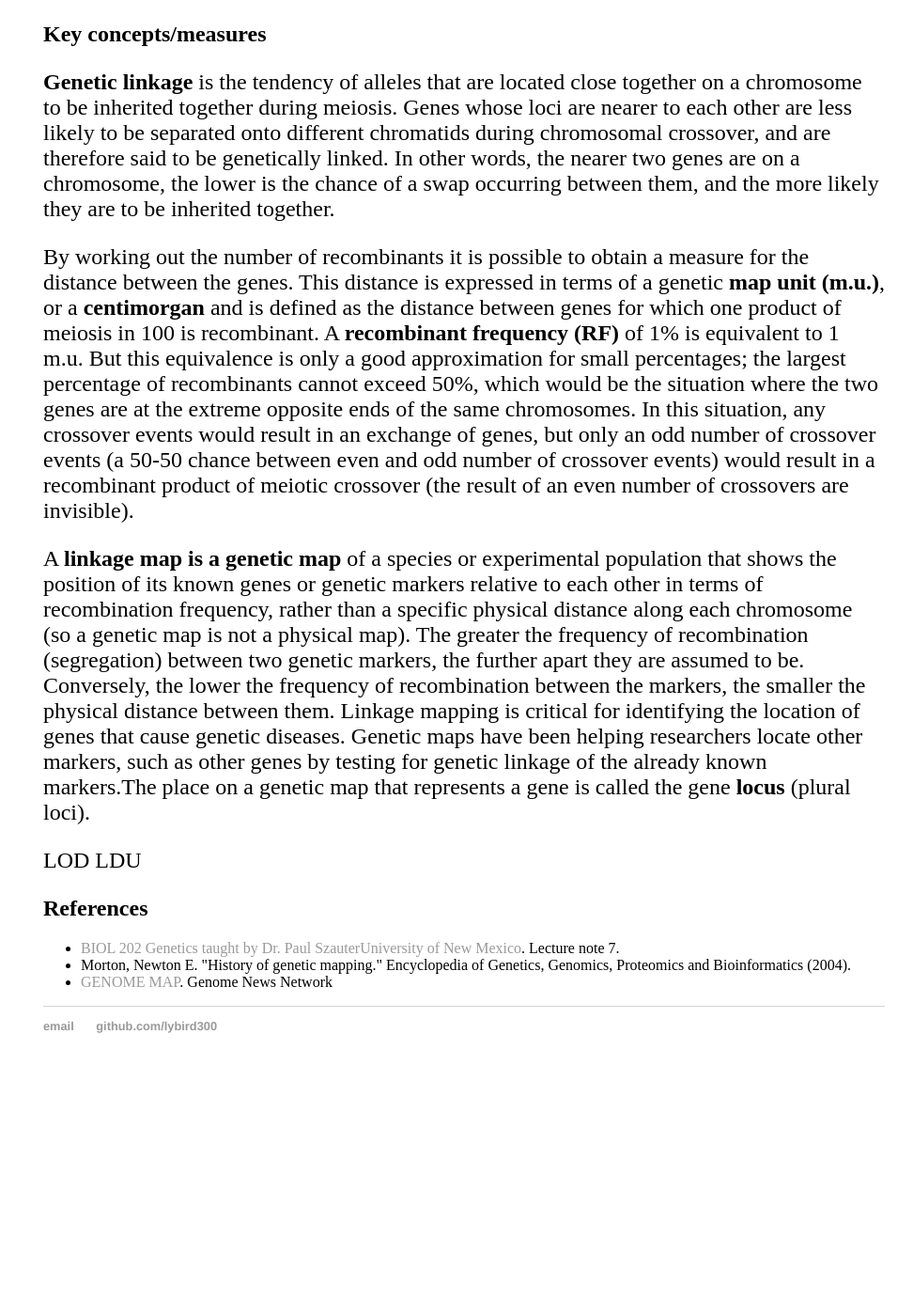
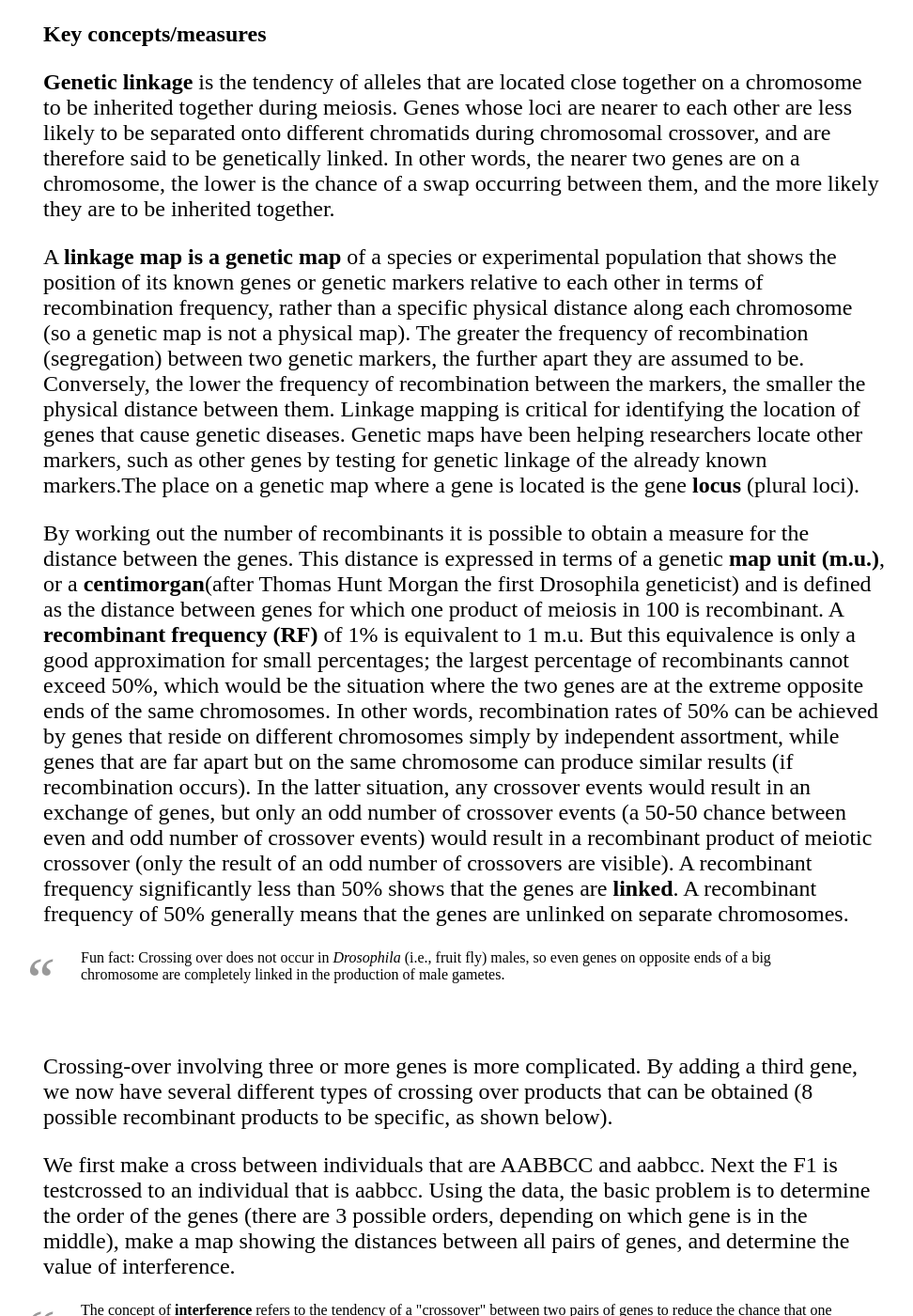
Before and after one commit to lybird300/lybird300.github.io, a Jekyll site: the page built from _posts/2015-04-21-gene-maps.md, in a window 1280 px wide and 1400 px high, scrolled down 3044 px. Shown: the whole window at 94% size, without its empty margins (146-1118 px from the left). Built offline with Jekyll 4.4.1, drawn with Linux system fonts in a browser that asks for light colours; before the commit the page ends 4203 px from its top, so only the background shows below that; some of the changed text lies outside the part shown.

Commit message:
Update 2015-04-21-gene-maps.md

```diff
--- a/_posts/2015-04-21-gene-maps.md
+++ b/_posts/2015-04-21-gene-maps.md
@@ -26,11 +26,27 @@
 <b>Genetic linkage</b> is the tendency of alleles that are located close together on a chromosome to be inherited together during meiosis. Genes whose loci are nearer to each other are less likely to be separated onto different chromatids during chromosomal crossover, and are therefore said to be genetically linked. In other words, the nearer two genes are on a chromosome, the lower is the chance of a swap occurring between them, and the more likely they are to be inherited together.
 <br/>
 
-By working out the number of recombinants it is possible to obtain a measure for the distance between the genes. This distance is expressed in terms of a genetic<b> map unit (m.u.)</b>, or a <b>centimorgan</b> and is defined as the distance between genes for which one product of meiosis in 100 is recombinant. A <b>recombinant frequency (RF)</b> of 1% is equivalent to 1 m.u. But this equivalence is only a good approximation for small percentages; the largest percentage of recombinants cannot exceed 50%, which would be the situation where the two genes are at the extreme opposite ends of the same chromosomes. In this situation, any crossover events would result in an exchange of genes, but only an odd number of crossover events (a 50-50 chance between even and odd number of crossover events) would result in a recombinant product of meiotic crossover (the result of an even number of crossovers are invisible).
+A <b>linkage map is a genetic map</b> of a species or experimental population that shows the position of its known genes or genetic markers relative to each other in terms of recombination frequency, rather than a specific physical distance along each chromosome (so a genetic map is not a physical map). The greater the frequency of recombination (segregation) between two genetic markers, the further apart they are assumed to be. Conversely, the lower the frequency of recombination between the markers, the smaller the physical distance between them. Linkage mapping is critical for identifying the location of genes that cause genetic diseases. Genetic maps have been helping researchers locate other markers, such as other genes by testing for genetic linkage of the already known markers.The place on a genetic map where a gene is located is the gene <b>locus</b> (plural loci).
+
+By working out the number of recombinants it is possible to obtain a measure for the distance between the genes. This distance is expressed in terms of a genetic<b> map unit (m.u.)</b>, or a <b>centimorgan</b>(after Thomas Hunt Morgan the first Drosophila geneticist) and is defined as the distance between genes for which one product of meiosis in 100 is recombinant. A <b>recombinant frequency (RF)</b> of 1% is equivalent to 1 m.u. But this equivalence is only a good approximation for small percentages; the largest percentage of recombinants cannot exceed 50%, which would be the situation where the two genes are at the extreme opposite ends of the same chromosomes. In other words, recombination rates of 50% can be achieved by genes that reside on different chromosomes simply by independent assortment, while genes that are far apart but on the same chromosome can produce similar results (if recombination occurs). In the latter situation, any crossover events would result in an exchange of genes, but only an odd number of crossover events (a 50-50 chance between even and odd number of crossover events) would result in a recombinant product of meiotic crossover (only the result of an odd number of crossovers are visible). A recombinant frequency significantly less than 50% shows that the genes are <b>linked</b>. A recombinant frequency of 50% generally means that the genes are unlinked on separate chromosomes.
+<blockquote>Fun fact: Crossing over does not occur in <i>Drosophila</i> (i.e., fruit fly) males, so even genes on opposite ends of a big chromosome are completely linked in the production of male gametes.</blockquote>
 <br/>
 
-A <b>linkage map is a genetic map</b> of a species or experimental population that shows the position of its known genes or genetic markers relative to each other in terms of recombination frequency, rather than a specific physical distance along each chromosome (so a genetic map is not a physical map). The greater the frequency of recombination (segregation) between two genetic markers, the further apart they are assumed to be. Conversely, the lower the frequency of recombination between the markers, the smaller the physical distance between them. Linkage mapping is critical for identifying the location of genes that cause genetic diseases. Genetic maps have been helping researchers locate other markers, such as other genes by testing for genetic linkage of the already known markers.The place on a genetic map that represents a gene is called the gene <b>locus</b> (plural loci).
+Crossing-over involving three or more genes is more complicated. By adding a third gene, we now have several different types of crossing over products that can be obtained (8 possible recombinant products to be specific, as shown below).
 
+We first make a cross between individuals that are AABBCC and aabbcc. Next the F1 is testcrossed to an individual that is aabbcc. Using the data, the basic problem is to determine the order of the genes (there are 3 possible orders, depending on which gene is in the middle), make a map showing the distances between all pairs of genes, and determine the value of interference.
+<blockquote>The concept of <b>interference</b> refers to the tendency of a "crossover" between two pairs of genes to reduce the chance that one of those genes will cross over with a different gene. <a href=
+"http://classroom.synonym.com/calculate-interference-2760.html">The calculation for interference</a> involves subtracting a ratio of the observed crossover frequency to the expected crossover frequency (called the coefficient of coincidence) from one. </blockquote>
+We can solve this problem following several rules:
+<ol>
+<li>Organize the data (test cross data showing the number of offspring of each of the 8 possible types) into reciprocal pairs. For example, a + c and + b + are a reciprocal pair, and so are a b c and + + +. The number of offspring for each member of a pair will be similar.</li>
+<li>Determine which pair is the parental class: it is the LARGEST class.</li>
+<li>Determine which pair is the double crossover (2CO) class: the SMALLEST class.</li>
+<li>Determine which gene is in the middle. If you compare the parentals with the 2COs, the gene which switched partners is in the middle. If you think two genes have switched sides, it is the other gene that is in the middle.</li>
+<li>Determine map distances for all three pairs of genes. Count the number of offspring that have had a crossover between the genes of interest, then divide by the total offspring and multiply by 100.</li>
+<li>Figure the expected double crossovers: (map distance for interval I / 100 ) * (map distance for interval II / 100 ) * (total offspring) = exp 2CO.</li>
+<li>Figure the interference as: I = 1 - (obs 2CO / exp 2CO). The observed 2CO class comes from the data.</li>
+</ol>
 LOD
 LDU
 
@@ -39,4 +55,5 @@
 <li><a href="http://www.discoveryandinnovation.com/BIOL202/index.html">BIOL 202 Genetics taught by Dr. Paul SzauterUniversity of New Mexico</a>. Lecture note 7. </li>
 <li>Morton, Newton E. "History of genetic mapping." Encyclopedia of Genetics, Genomics, Proteomics and Bioinformatics (2004).</li>
 <li><a href="http://www.genomenewsnetwork.org/resources/whats_a_genome/Chp3_1.shtml">GENOME MAP</a>. Genome News Network</li>
+<li></li>
 </ul>
```
